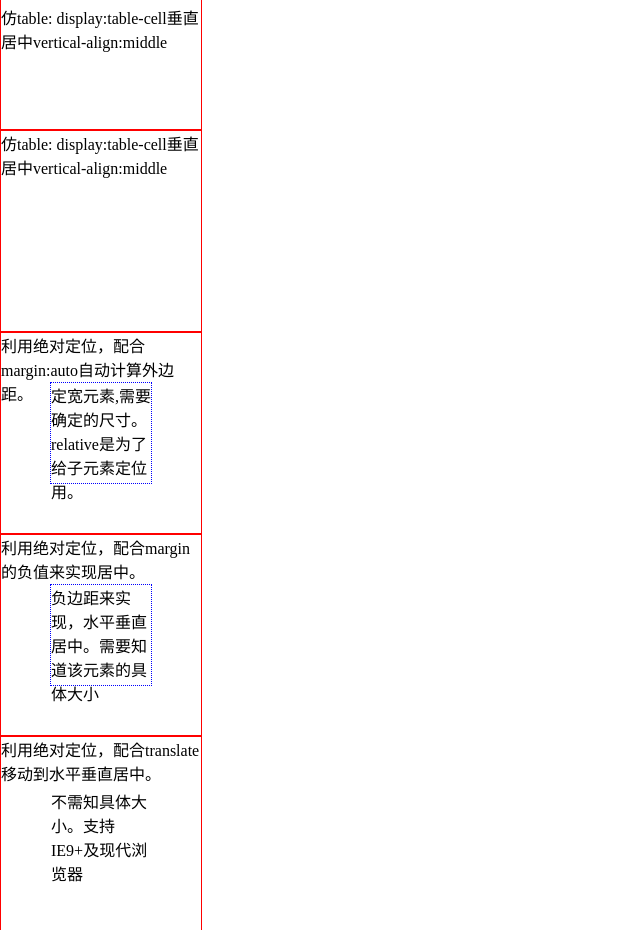
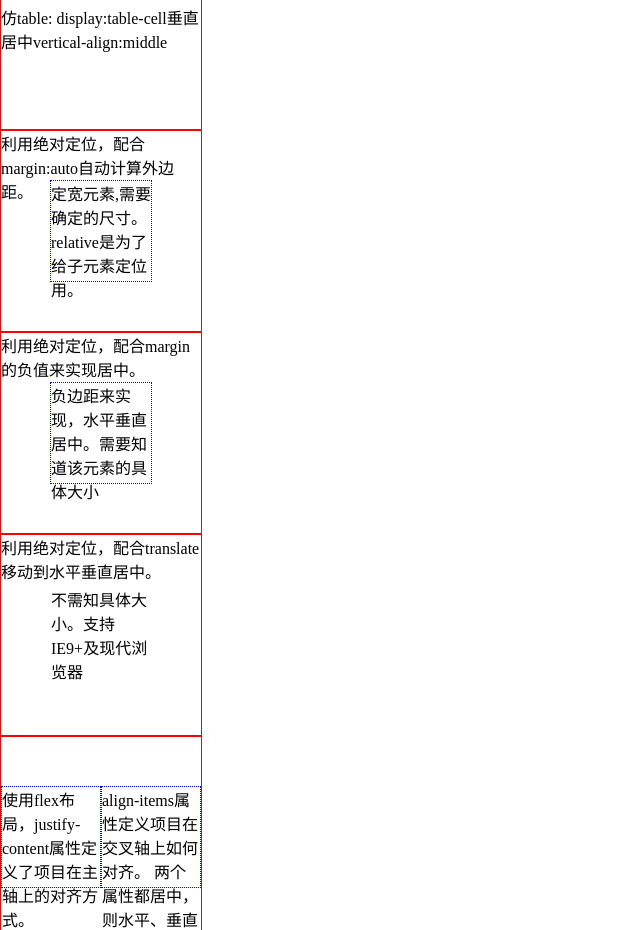
Before and after one commit to weiqinl/demo, a plain HTML site: page 03-html-css-center/center.html in a window 1280 px wide. Shown: the part 1080-2010 px from the top of the page, without its empty margins (0-640 px from the left). Drawn offline with Linux system fonts and the light colour scheme.

Commit message:
U: 删除多余的代码

```diff
--- a/03-html-css-center/center.html
+++ b/03-html-css-center/center.html
@@ -77,9 +77,6 @@
   <div class="parent-frame" style="display: table-cell;vertical-align: middle;">
     <div>仿table: display:table-cell垂直居中vertical-align:middle</div>
   </div>
-  <div class="parent-frame" style="display: inline-table;vertical-align: middle;">
-    <div>仿table: display:table-cell垂直居中vertical-align:middle</div>
-  </div>
   <div class="parent-frame" style="position: relative">
     利用绝对定位，配合margin:auto自动计算外边距。
     <div class="child-frame" style="position: absolute; top: 0;right: 0; bottom: 0; left: 0;margin: auto;">
```
